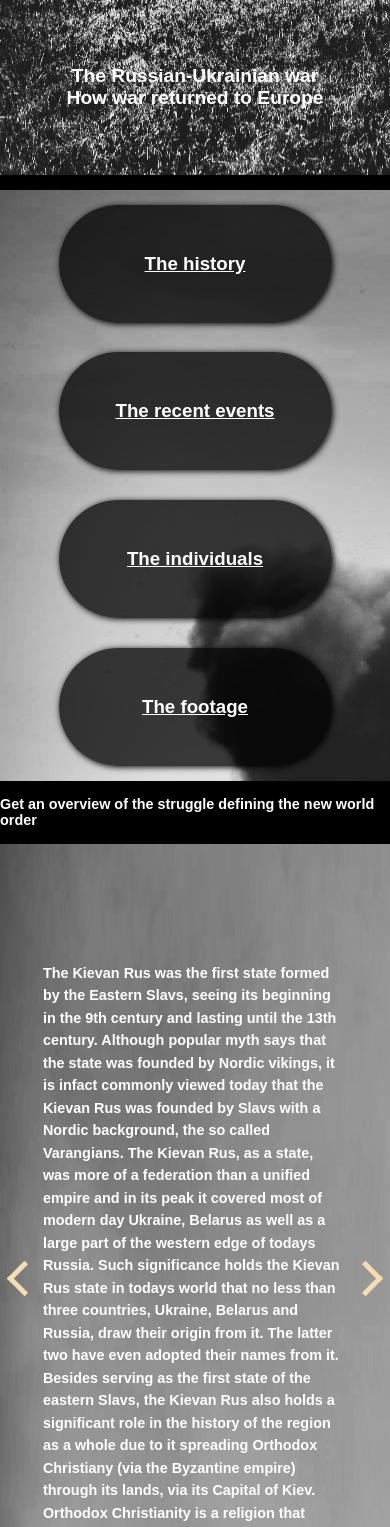
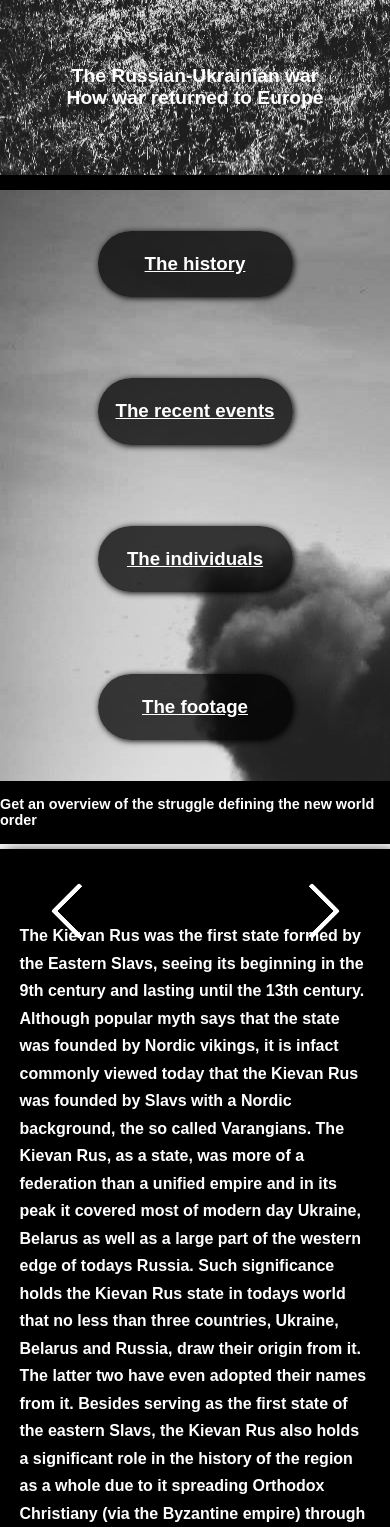
Before and after one commit to VedranIsak/ukrainewar, a React (Create React App) app: page / in a window 390 px wide. Shown: the top 1527 px of the page. Built offline with nearby package versions, Linux system fonts and the light colour scheme; a web font is replaced by a local one.

Commit message:
several fixes

```diff
--- a/src/IndividualsContainer/IndividualsContainer.css
+++ b/src/IndividualsContainer/IndividualsContainer.css
@@ -163,7 +163,16 @@
     #putin-cont p , #zel-cont p, #tym-cont p,
     #girkin-cont p, #yus-cont p, #poros-cont p,
     #obama-cont p, #gorbatjov-cont p, #krav-cont p {
-        font-size: 0.8rem;
+        font-size: 1rem;
+    }
+}
+
+@media only screen and (max-width: 325px) {
+    #yan-cont p, #kuchma-cont p, #yelt-cont p,
+    #putin-cont p , #zel-cont p, #tym-cont p,
+    #girkin-cont p, #yus-cont p, #poros-cont p,
+    #obama-cont p, #gorbatjov-cont p, #krav-cont p {
+        font-size: .9rem;
     }
 }
 
--- a/src/SlideContainer/SlideContainer.css
+++ b/src/SlideContainer/SlideContainer.css
@@ -139,33 +139,36 @@
     }
 
     #oldHistIdCont {
-        border-bottom: 1px solid silver;
+        border-top: 5px solid white;
+        border-bottom: 5px solid white;
+    }
+
+    #newHistIdCont {
+        border-bottom: 5px solid white;
+    }
+
+    [data-id="imgSlideContainer"] {
+        background: black;
     }
 
     h4[data-text] {
         height: auto;
-        width: 75%;
-        box-shadow: none;
-        padding-left: 1%;
+        width: 100% !important;
+        padding-left: 3%;
+        background: rgba(0, 0, 0, 0.75) !important;
     }
 }
 
 @media only screen and (max-width: 450px) {
     h4[data-text] {
-        line-height: 25px;
-    }
-}
-
-@media only screen and (max-width: 400px) {
-    h4[data-text] {
-        line-height: 22.5px;
-        font-size: .9rem;
+        line-height: 27.5px;
+        padding: 5%;
     }
 }
 
 @media only screen and (max-width: 300px) {
     h4[data-text] {
-        font-size: 0.85rem;
+        font-size: 0.75rem;
         line-height: 20px;
     }
 }
@@ -186,7 +189,7 @@
     }
 
     #oldHistIdCont, #newHistIdCont {
-        height: 125vh;
+        height: 120vh;
         border: none;
     }
 
@@ -200,5 +203,6 @@
 
     [data-id="arrow-container"] {
         display: inline-block;
+        padding: 7.5px;
     }
 }
--- a/src/SlideContainer/SlideContainer.js
+++ b/src/SlideContainer/SlideContainer.js
@@ -108,8 +108,8 @@ export default class SlideContainer extends Component {
         let index = 0;
         isRightArrow ? index = 1 : index = 0;
 
-        arrows[index].animate({"borderColor": "rgb(100, 100, 100)"}, 550).onfinish = () => {
-            arrows[index].animate({"borderColor": "rgb(245, 222, 179)"}, 550);
+        arrows[index].animate({"borderColor": "rgba(255, 255, 255, 0.5)"}, 550).onfinish = () => {
+            arrows[index].animate({"borderColor": "rgba(255, 255, 255, 1)"}, 550);
         }
     }
 
@@ -135,7 +135,6 @@ export default class SlideContainer extends Component {
                             <div><h4>{this.props.times[5]}</h4></div>
                         </div>
                     </div>
-                    <i className='fas fa-angle-double-left left-arrow'></i>
                     <div onClick={() => { this.incrementSlide("100"); }} data-id="arrow-container" className={styles.left}></div>
                     <div onClick={() => { this.incrementSlide("-100") }} data-id="arrow-container" className={styles.right}></div>
                     <div data-id="imgSlideContainer" className={styles.imgSlideContainer}>
--- a/src/SlideContainer/SlideContainer.module.css
+++ b/src/SlideContainer/SlideContainer.module.css
@@ -80,36 +80,32 @@
 
 .right {
     position: absolute;
-    right: 5%;
-    top: 10%;
-}
-
-.right {
-    position: absolute;
-    right: 3%;
-    top: 50%;
-    border: solid rgb(245, 222, 179);
+    right: 15%;
+    top: 5%;
+    border: solid rgba(255, 255, 255, 1);
     border-width: 0 5px 5px 0;
     display: inline-block;
-    padding: 10px;
+    padding: 17.5px;
     transform: rotate(-45deg);
   -webkit-transform: rotate(-45deg);
   z-index: 10;
   display: none;
+  border-radius: 3px;
 }
 
 .left {
     position: absolute;
-    left: 3%;
-    top: 50%;
-    border: solid wheat;
+    left: 15%;
+    top: 5%;
+    border: solid rgba(255, 255, 255, 1);
     border-width: 0 5px 5px 0;
     display: inline-block;
-    padding: 10px;
+    padding: 17.5px;
     transform: rotate(135deg);
   -webkit-transform: rotate(135deg);
   z-index: 10;
   display: none;
+  border-radius: 3px;
 }
 
 .imgSlideContainer {
--- a/src/SlideShowContainer/SlideShowContainer.css
+++ b/src/SlideShowContainer/SlideShowContainer.css
@@ -7,26 +7,20 @@
 
 #second-img-slide {
     z-index: 8;
-    background-image: url('../Images/slideImages/crimea.jpg');
-    background-size: 100% 145%;
+    background-image: url('../Images/slideImages/azovstal.jpg');
+    background-size: 100% 140%;
 }
 
 #third-img-slide {
     z-index: 7;
-    background-image: url('../Images/slideImages/hostomel.jpg');
-    background-size: 100% 130%;
+    background-image: url('../Images/slideImages/mariupol.jpg');
+    background-size: 100% 140%;
 }
 
 #fourth-img-slide {
     z-index: 6;
-    background-image: url('../Images/slideImages/mariupol.jpg');
-    background-size: 100% 140%;
-}
-
-#fifth-img-slide {
-    z-index: 5;
-    background-image: url('../Images/slideImages/azovstal.jpg');
-    background-size: 100% 140%;
+    background-image: url('../Images/slideImages/crimea.jpg');
+    background-size: 100% 145%;
 }
 
 @media only screen and (max-width: 1000px) {
--- a/src/SlideShowContainer/SlideShowContainer.js
+++ b/src/SlideShowContainer/SlideShowContainer.js
@@ -10,7 +10,7 @@ export default class SlideShowContainer extends Component {
     shiftSlide(index) {
         let removeSlide = document.getElementById(`${index}-img-slide`);
 
-        if(index == "fifth") {
+        if(index == "fourth") {
             let firstSlide = document.getElementById("first-img-slide");
             firstSlide.style.zIndex = 4;
             firstSlide.style.opacity = 1;
@@ -19,7 +19,7 @@ export default class SlideShowContainer extends Component {
         removeSlide.animate({"opacity": "0"}, 500).onfinish = () => {
             removeSlide.style.opacity = "0";
             removeSlide.style.zIndex = 1;
-            if(index == "fifth") {
+            if(index == "fourth") {
                 let firstSlide = document.getElementById("first-img-slide");
                 let secondSlide = document.getElementById("second-img-slide");
                 secondSlide.style.zIndex = 8;
@@ -33,10 +33,6 @@ export default class SlideShowContainer extends Component {
                 fourthSlide.style.zIndex = 6;
                 fourthSlide.style.opacity = "1";
 
-                let fifthSlide = document.getElementById("fifth-img-slide");
-                fifthSlide.style.zIndex = 5;
-                fifthSlide.style.opacity = "1";
-
                 firstSlide.style.zIndex = 9;
             }
         }
@@ -45,21 +41,17 @@ export default class SlideShowContainer extends Component {
     render() {
         return (
             <div id="slide-show-main-container" className={styles.mainContainer}>
-                <h2>Gallery</h2>
                 <div id="first-img-slide" onClick={() => { this.shiftSlide("first"); }}>
                     <h3>The Battle for the Donbass</h3>
                 </div>
                 <div id="second-img-slide" onClick={() => { this.shiftSlide("second"); }}>
-                    <h3>The Seizure of Crimea</h3>
+                    <h3>The Azovstal Steelworks</h3>
                 </div>
                 <div id="third-img-slide" onClick={() => { this.shiftSlide("third"); }}>
-                    <h3>The Battle for Hostomel Airport</h3>
+                    <h3>The Devastation in Mariupol</h3>
                 </div>
                 <div id="fourth-img-slide" onClick={() => { this.shiftSlide("fourth"); }}>
-                    <h3>The Devastation in Mariupol</h3>
-                </div>
-                <div id="fifth-img-slide" onClick={() => { this.shiftSlide("fifth"); }}>
-                    <h3>The Azovstal Steelworks</h3>
+                    <h3>The Seizure of Crimea</h3>
                 </div>
             </div>
         )
--- a/src/SlideShowContainer/SlideShowContainer.module.css
+++ b/src/SlideShowContainer/SlideShowContainer.module.css
@@ -2,37 +2,31 @@
     position: relative;
     height: 100vh;
     width: 100%;
-    border: 5px solid white;
     background: black;
-}
-
-.mainContainer h2 {
-    position: absolute;
-    color: white;
-    top: 3%;
-    width: 100%;
-    text-align: center;
-    text-decoration: underline;
+    border-top: 1px solid white;
+    border-bottom: 1px solid white;
 }
 
 .mainContainer div {
     position: absolute;
     top: 10%;
+    left: 0%;
     bottom: 0;
     cursor: pointer;
     min-width: 100%;
     max-width: 100%;
-    min-height: 90%;
-    max-height: 90%;
+    min-height: 80%;
+    max-height: 80%;
     display: flex;
     justify-content: center;
     align-items: flex-start;
 }
 
 .mainContainer div h3 {
-    background: black;
+    background: rgba(0,0,0, 0.75);
     box-shadow: 1px 1px 6px black;
     color: white;
-    padding: 1%;
-    margin-top: 5%;
+    padding: 1.5%;
+    margin-top: 3.5%;
+    border-radius: 40px;
 }
--- a/src/StartContainer/StartContainer.css
+++ b/src/StartContainer/StartContainer.css
@@ -42,9 +42,9 @@
     #ev-img-container div,
     #ind-img-container div,
     #vid-img-container div {
-        width: 60%;
-        height: 50%;
-        left: 20%;
+        width: 50% !important;
+        height: 45% !important;
+        left: 25% !important;
     }
 
     #top-footer-container {
--- a/src/StartContainer/StartContainer.js
+++ b/src/StartContainer/StartContainer.js
@@ -13,7 +13,7 @@ export default class StartContainer extends Component {
             topMargin = "80%";
         }
         else {
-            topMargin = "10%";
+            topMargin = "27.5%";
         }
 
         if(window.innerWidth > 1000) {
```
Also changed, not shown: src/App.js (+13 -13 lines), src/Images/slideImages/hostomel.jpg (deleted).
